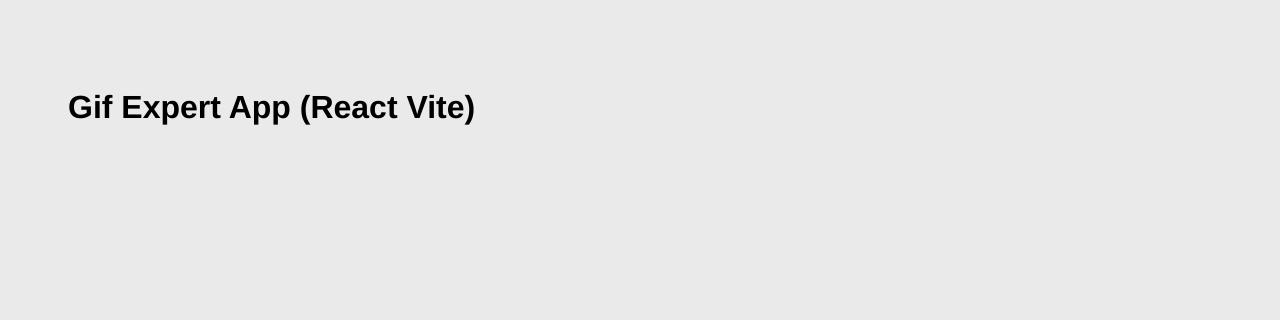
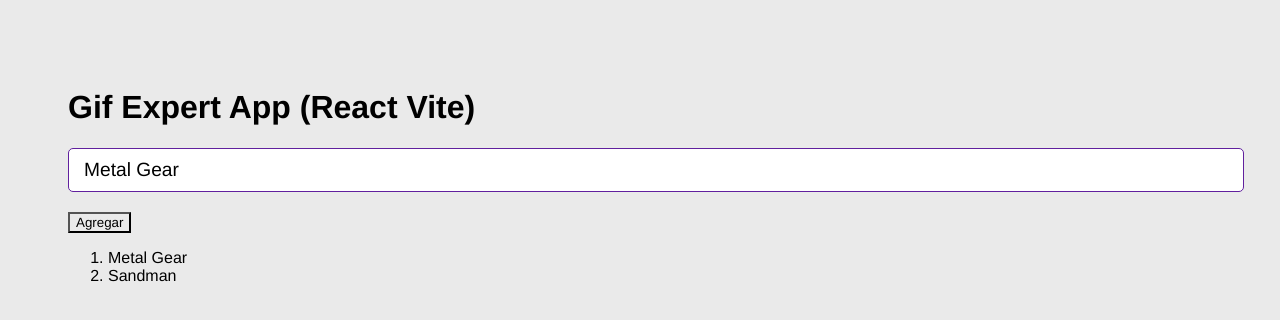
Before and after one commit to perman03/GIFExpert-App, a React (Vite) app: page / in a window 1280 px wide. Shown: the top 320 px of the page. Built offline with nearby package versions, Linux system fonts and the light colour scheme.

Commit message:
primeros componentes (AddCategory)

```diff
--- a/src/GIFExpertApp.jsx
+++ b/src/GIFExpertApp.jsx
@@ -1,19 +1,36 @@
 import React from "react";
+import { useState } from "react";
+import { AddCategory } from "./components/AddCategory";
 
 
-// Functional component
+// First component
 export const GIFExpertApp = () => {
+
+    // useState Hook
+    const [categories, setCategories] = useState(['Metal Gear', 'Sandman']);
+    // Agregar nueva categoria
+    const onAddCategory = () => {
+        setCategories([...categories, "Avengers"]);    //insertar nueva categoria
+    }
+
     return (
         <>
 
         {/* titulo */}
-            <h1>Gif Expert App (React Vite) </h1>
+        <h1>Gif Expert App (React Vite) </h1>
 
 
         {/* INPUT */}
+        <AddCategory/>
 
 
         {/* GIF GRID */}
+        <button onClick={onAddCategory}>Agregar</button>
+        <ol>
+            {categories.map(category=>{
+                return <li key={category}>{category}</li>
+            })}
+        </ol>
 
         </>
     )
--- /dev/null
+++ b/src/components/AddCategory.jsx
@@ -0,0 +1,42 @@
+import { useState } from "react"
+
+export const AddCategory = () => {
+
+    //hook
+    const [ inputValue, setInputValue ] = useState('Metal Gear');
+
+    //componente para ingresar busqueda en input
+    const onInputChange = (event) =>{
+        setInputValue(event.target.value);
+    }
+
+    const onSubmit = (event) => {
+        event.preventDefault();       //evita refrescar el navegador
+        console.log(inputValue);
+    }
+
+
+    return (
+    <form onSubmit={(event) => onSubmit(event)}>
+
+        <input
+            type="text"
+            placeholder="Busca tu GIF favorito"
+            value={inputValue}
+            onChange={onInputChange}>
+        </input>
+
+    </form>
+
+
+  )
+}
+
+
+
+
+
+
+
+
+//cada componente puede tener sus propios estados (hooks)
--- a/src/main.jsx
+++ b/src/main.jsx
@@ -6,6 +6,8 @@ import './style.css';
 
 ReactDOM.createRoot(document.getElementById('root')).render(
   <React.StrictMode>
+
     <GIFExpertApp />
+
   </React.StrictMode>
 )
--- a/src/style.css
+++ b/src/style.css
@@ -25,6 +25,10 @@ h2 {
 h3 {
   font-size: 3rem;
   margin-bottom: 5px;
+}
+
+button{
+  margin-top: 20px;
 }
 
 .card-grid {
```
